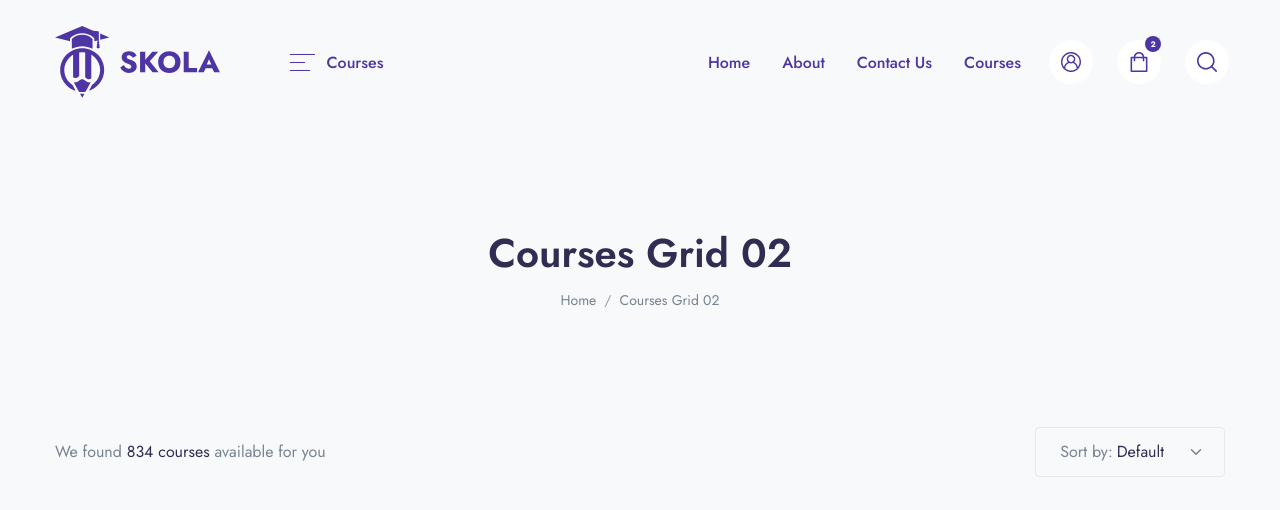
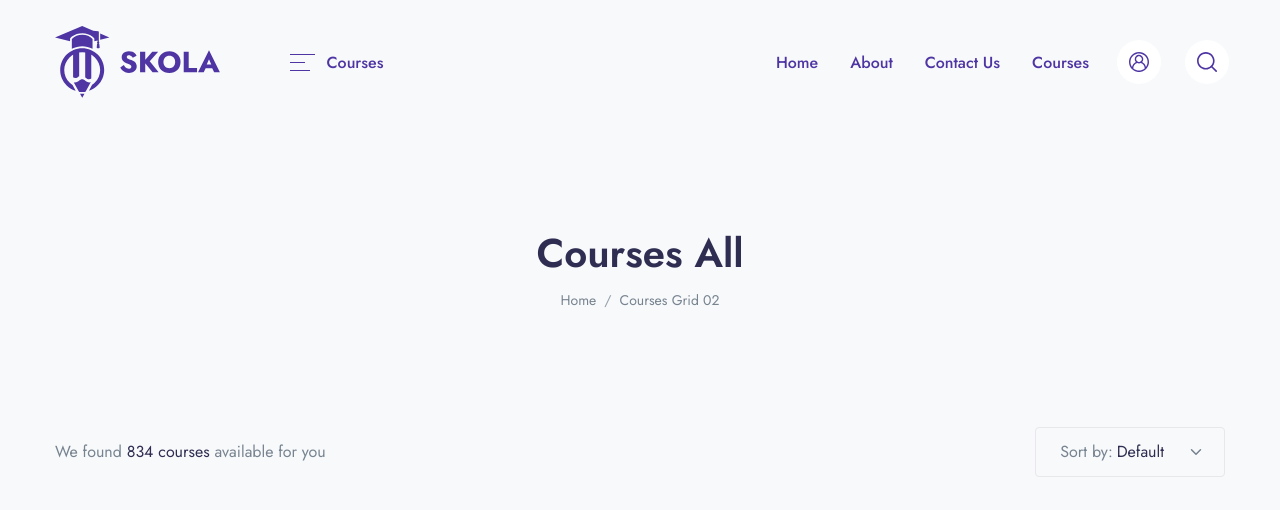
Before and after one commit to panchalravi004/Education_Website, a Django app: page /single/course/ in a window 1280 px wide. Shown: the top 510 px of the page. Run offline with Django 4.2, Linux system fonts and the light colour scheme; some libraries are stand-ins or nearby versions.

Commit message:
linking pages

```diff
--- a/templates/Main/single_course.html
+++ b/templates/Main/single_course.html
@@ -5,7 +5,7 @@
     ================================================== -->
     <header class="py-8 py-md-11" style="background-image: none;">
         <div class="container text-center py-xl-2">
-            <h1 class="display-4 fw-semi-bold mb-0">Courses Grid 02</h1>
+            <h1 class="display-4 fw-semi-bold mb-0">Courses All</h1>
             <nav aria-label="breadcrumb">
                 <ol class="breadcrumb breadcrumb-scroll justify-content-center">
                     <li class="breadcrumb-item">
--- a/templates/components/header.html
+++ b/templates/components/header.html
@@ -375,18 +375,29 @@
 
                 <!-- Navigation -->
                 <ul class="navbar-nav ms-auto">
-                    <a class="nav-link  px-xl-4 text-gigas" id="navbarLandings" href="#" aria-haspopup="true" aria-expanded="false">
+                    <li class="nav-item">
+                        <a class="nav-link  px-xl-4 text-gigas" id="navbarLandings" href=" {% url 'home' %} " aria-haspopup="true" aria-expanded="false">
                             Home
                         </a>
-                    <a class="nav-link  px-xl-4 text-gigas" id="navbarCourses" href="#" aria-haspopup="true" aria-expanded="false">
+                    </li>
+                    <li class="nav-item ">
+                        <a class="nav-link  px-xl-4 text-gigas" id="navbarCourses" href=" {% url 'about_us' %} " aria-haspopup="true" aria-expanded="false">
                             About
                         </a> <!-- / .row -->
-                    <a class="nav-link  px-xl-4 text-gigas" id="navbarPages" href="#" aria-haspopup="true" aria-expanded="false">
+                    </li>
+
+                    <li class="nav-item ">
+                        <a class="nav-link  px-xl-4 text-gigas" id="navbarPages" href=" {% url 'contact_us' %} " aria-haspopup="true" aria-expanded="false">
                             Contact Us
                         </a><!-- / .row -->
-                    <a class="nav-link  px-xl-4 text-gigas" id="navbarBlog" href="#" aria-haspopup="true" aria-expanded="false">
+                    </li>
+
+                    <li class="nav-item ">
+                        <a class="nav-link  px-xl-4 text-gigas" id="navbarBlog" href=" {% url 'single_course' %} " aria-haspopup="true" aria-expanded="false">
                             Courses
                         </a>
+                    </li>
+
                 </ul>
             </div>
 
@@ -404,17 +415,6 @@
                     </a>
                 </li>
 
-                <li class="nav-item border-0 px-1 px-md-3">
-                    <!-- Button trigger cart modal -->
-                    <a href="#" class="nav-link d-flex p-3 bg-white-all rounded-circle position-relative text-gigas icon-xs" data-bs-toggle="modal" data-bs-target="#cartModal">
-                        <span class="badge badge-gigas text-white rounded-circle fw-bold badge-float mt-n4 ms-n4 px-0 w-16 right-0" style="font-size: 8px;">2</span>
-                        <!-- Icon -->
-                        <svg width="13" height="15" viewBox="0 0 13 15" xmlns="http://www.w3.org/2000/svg">
-                            <path d="M12.2422 3.51562H10.4567C10.2239 1.53873 8.53839 0 6.5 0C4.46161 0 2.7761 1.53873 2.54334 3.51562H0.757812C0.434199 3.51562 0.171875 3.77795 0.171875 4.10156V14.4141C0.171875 14.7377 0.434199 15 0.757812 15H12.2422C12.5658 15 12.8281 14.7377 12.8281 14.4141V4.10156C12.8281 3.77795 12.5658 3.51562 12.2422 3.51562ZM6.5 1.17188C7.89113 1.17188 9.04939 2.18716 9.27321 3.51562H3.72679C3.95062 2.18716 5.10887 1.17188 6.5 1.17188ZM11.6562 13.8281H1.34375V4.6875H2.51562V6.44531C2.51562 6.76893 2.77795 7.03125 3.10156 7.03125C3.42518 7.03125 3.6875 6.76893 3.6875 6.44531V4.6875H9.3125V6.44531C9.3125 6.76893 9.57482 7.03125 9.89844 7.03125C10.2221 7.03125 10.4844 6.76893 10.4844 6.44531V4.6875H11.6562V13.8281Z" fill="currentColor"/>
-                        </svg>
-
-                    </a>
-                </li>
 
                 <li class="nav-item border-0 px-1 px-md-3 d-none d-370-block d-xl-block">
                     <a class="nav-link d-flex p-3 bg-white-all rounded-circle search-mobile text-gigas icon-xs" data-bs-toggle="collapse" href="#collapseSearchMobile" role="button" aria-expanded="false" aria-controls="collapseSearchMobile">
```
Lines whose indentation alone changed are shown as unchanged.
